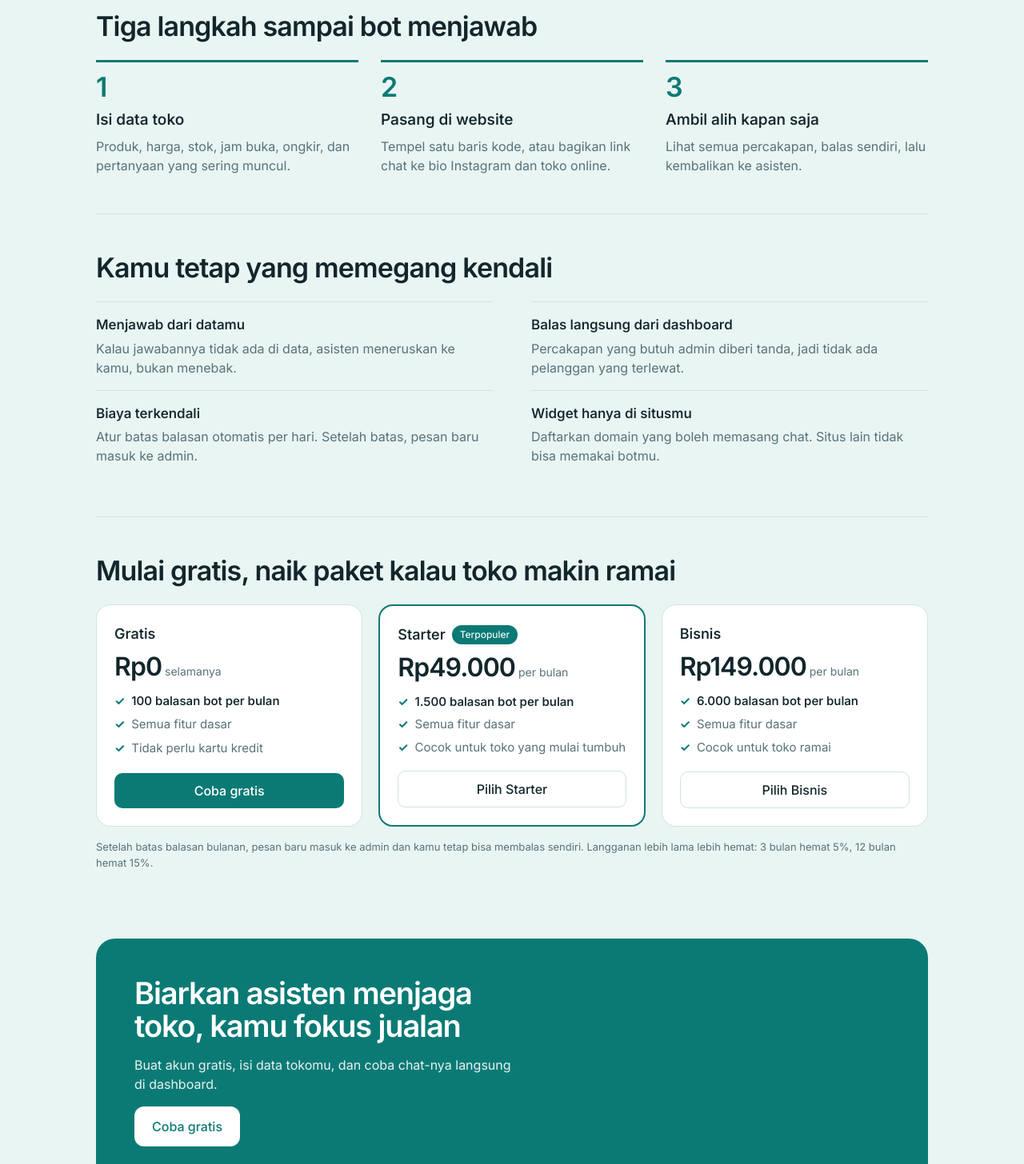
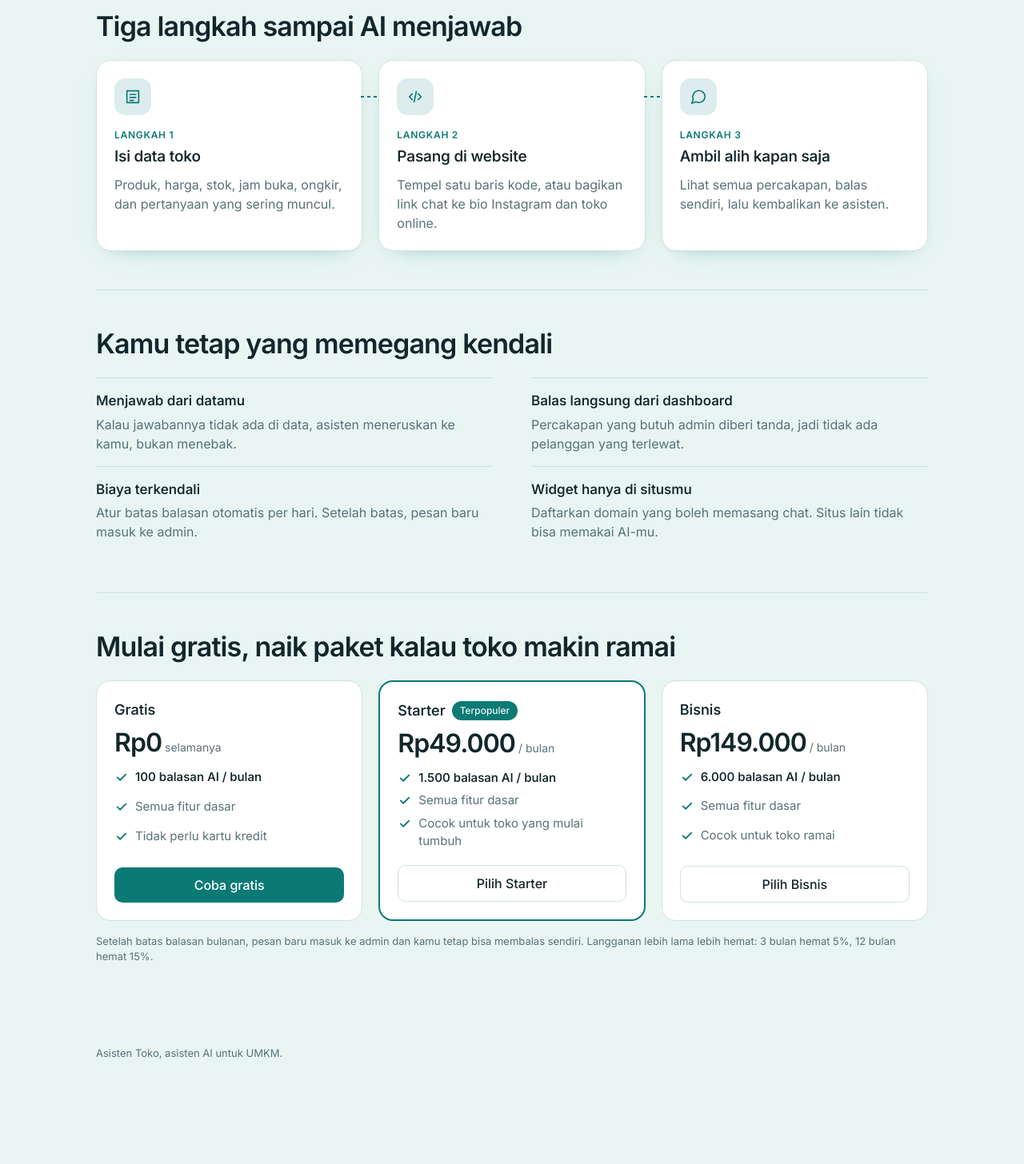
Before and after one commit to ekodororo-hash/chatbot, a Next.js app: page / in a window 1280 px wide. Shown: the part 700-2156 px from the top of the page at 80% size. After the commit the page ends 2055 px from the top, so only its background shows below. Built offline with nearby package versions, Linux system fonts and the light colour scheme; no server answers.

Commit message:
Add files via upload

```diff
--- a/app/globals.css
+++ b/app/globals.css
@@ -160,11 +160,13 @@ iframe.preview{width:100%;height:520px;border:1px solid var(--line);border-radiu
 @keyframes pop{from{opacity:0;transform:translateY(10px) scale(.97)}}
 .sec{padding:48px 0;border-top:1px solid var(--line)}
 .sec h2{font-size:clamp(24px,4vw,34px);letter-spacing:-.025em;line-height:1.1;margin:0 0 24px;font-weight:600}
-.flow{list-style:none;margin:0;padding:0;display:grid;gap:22px;counter-reset:s}
-@media (min-width:760px){.flow{grid-template-columns:repeat(3,1fr);gap:28px}}
-.flow li{counter-increment:s;border-top:3px solid var(--accent);padding-top:14px}
-.flow li::before{content:counter(s);display:block;font-size:34px;font-weight:600;color:var(--accent);line-height:1;margin-bottom:10px}
-.flow h3{font-size:19px;margin:0 0 6px}
+.flow{list-style:none;margin:0;padding:0;display:grid;gap:16px}
+@media (min-width:760px){.flow{grid-template-columns:repeat(3,1fr);gap:20px}}
+.flow li{position:relative;background:var(--panel);border:1px solid var(--line);border-radius:18px;padding:22px;display:flex;flex-direction:column;gap:4px;box-shadow:0 10px 30px -22px color-mix(in srgb,var(--accent) 70%,transparent)}
+@media (min-width:760px){.flow li:not(:last-child)::after{content:"";position:absolute;top:44px;right:-21px;width:22px;height:2px;background:repeating-linear-gradient(90deg,var(--accent) 0 4px,transparent 4px 8px);z-index:1}}
+.flow .ic{width:46px;height:46px;border-radius:14px;display:grid;place-items:center;background:color-mix(in srgb,var(--accent) 14%,var(--panel));color:var(--accent);margin-bottom:12px}
+.flow .n{font-size:12px;font-weight:600;letter-spacing:.06em;text-transform:uppercase;color:var(--accent)}
+.flow h3{font-size:19px;margin:0 0 4px;letter-spacing:-.01em}
 .flow p{margin:0;color:var(--mute)}
 .ctrl{display:grid;gap:0;margin:0}
 @media (min-width:760px){.ctrl{grid-template-columns:1fr 1fr;column-gap:48px}}
@@ -461,7 +463,8 @@ a.nav-i{text-decoration:none}
 .price-c .amt small{font-size:14px;font-weight:400;color:var(--mute);letter-spacing:0}
 .price-c .was{font-size:13px;color:var(--mute);margin-top:-6px}
 .price-c ul{list-style:none;margin:4px 0 8px;padding:0;display:grid;gap:6px;flex:1;color:var(--mute);font-size:15px}
-.price-c li::before{content:"\2713";color:var(--accent);font-weight:700;margin-right:8px}
+.price-c li{display:flex;align-items:flex-start;gap:8px}
+.price-c .ck{flex:none;color:var(--accent);margin-top:2px}
 .price-c li b{color:var(--ink);font-weight:550}
 .price-c .btn{width:100%}
 html{scroll-behavior:smooth}
--- a/app/page.js
+++ b/app/page.js
@@ -5,8 +5,10 @@ import settings from '@/lib/settings';
 // Harga dibaca dari pengaturan admin (/admin/paket), jadi halaman depan selalu sama dengan halaman Langganan.
 export const revalidate = 60;
 
+const Ic = ({ d }) => <svg viewBox="0 0 24 24" width="22" height="22" aria-hidden="true" fill="none" stroke="currentColor" strokeWidth="1.8" strokeLinecap="round" strokeLinejoin="round"><path d={d} /></svg>;
+const Check = () => <svg className="ck" viewBox="0 0 24 24" width="18" height="18" aria-hidden="true" fill="none" stroke="currentColor" strokeWidth="2.4" strokeLinecap="round" strokeLinejoin="round"><path d="m5 12.5 4.5 4.5L19 7.5" /></svg>;
 const rp = (n) => 'Rp' + Number(n).toLocaleString('id-ID');
-const chat = (n) => Number(n).toLocaleString('id-ID') + ' balasan bot per bulan';
+const chat = (n) => Number(n).toLocaleString('id-ID') + ' balasan AI / bulan';
 
 async function loadPlans() {
   try {
@@ -20,7 +22,7 @@ async function loadPlans() {
       { id: 'free', name: P.free.name, price: 'Rp0', per: 'selamanya', quota: chat(P.free.quota), pts: ['Semua fitur dasar', 'Tidak perlu kartu kredit'], cta: 'Coba gratis', feat: false },
       ...['starter', 'bisnis'].map((id) => ({
         id, name: P[id].name, promo: P[id].promo,
-        price: rp(plans.priceFor(id, 1)), was: P[id].promo ? rp(plans.listPriceFor(id, 1)) : '', per: 'per bulan',
+        price: rp(plans.priceFor(id, 1)), was: P[id].promo ? rp(plans.listPriceFor(id, 1)) : '', per: '/ bulan',
         quota: chat(P[id].quota), pts: ['Semua fitur dasar', id === 'bisnis' ? 'Cocok untuk toko ramai' : 'Cocok untuk toko yang mulai tumbuh'],
         cta: 'Pilih ' + P[id].name, feat: id === 'starter'
       }))
@@ -53,7 +55,7 @@ export default async function Beranda() {
       <main className="land">
         <section className="hero">
           <div>
-            <h1>Chatbot yang menjawab pelangganmu saat kamu sibuk</h1>
+            <h1>Asisten AI yang menjawab pelangganmu saat kamu sibuk</h1>
             <p className="lead">Isi produk, stok, dan FAQ tokomu sekali. Asisten menjawab dari data itu, dan menyerahkan ke kamu kalau ada yang tidak diketahui.</p>
             <div className="row">
               <Link className="btn lg" href="/login#daftar">Coba gratis</Link>
@@ -79,11 +81,11 @@ export default async function Beranda() {
         </section>
 
         <section className="sec" aria-labelledby="cara">
-          <h2 id="cara">Tiga langkah sampai bot menjawab</h2>
+          <h2 id="cara">Tiga langkah sampai AI menjawab</h2>
           <ol className="flow">
-            <li><h3>Isi data toko</h3><p>Produk, harga, stok, jam buka, ongkir, dan pertanyaan yang sering muncul.</p></li>
-            <li><h3>Pasang di website</h3><p>Tempel satu baris kode, atau bagikan link chat ke bio Instagram dan toko online.</p></li>
-            <li><h3>Ambil alih kapan saja</h3><p>Lihat semua percakapan, balas sendiri, lalu kembalikan ke asisten.</p></li>
+            <li><span className="ic"><Ic d="M4 4h16v16H4zM8 9h8M8 13h8M8 17h5" /></span><span className="n">Langkah 1</span><h3>Isi data toko</h3><p>Produk, harga, stok, jam buka, ongkir, dan pertanyaan yang sering muncul.</p></li>
+            <li><span className="ic"><Ic d="m8 8-4 4 4 4m8-8 4 4-4 4m-2.5-11-3 14" /></span><span className="n">Langkah 2</span><h3>Pasang di website</h3><p>Tempel satu baris kode, atau bagikan link chat ke bio Instagram dan toko online.</p></li>
+            <li><span className="ic"><Ic d="M21 11.5a8.4 8.4 0 0 1-12.3 7.4L3 21l1.9-5.7A8.4 8.4 0 1 1 21 11.5Z" /></span><span className="n">Langkah 3</span><h3>Ambil alih kapan saja</h3><p>Lihat semua percakapan, balas sendiri, lalu kembalikan ke asisten.</p></li>
           </ol>
         </section>
 
@@ -93,7 +95,7 @@ export default async function Beranda() {
             <div><dt>Menjawab dari datamu</dt><dd>Kalau jawabannya tidak ada di data, asisten meneruskan ke kamu, bukan menebak.</dd></div>
             <div><dt>Balas langsung dari dashboard</dt><dd>Percakapan yang butuh admin diberi tanda, jadi tidak ada pelanggan yang terlewat.</dd></div>
             <div><dt>Biaya terkendali</dt><dd>Atur batas balasan otomatis per hari. Setelah batas, pesan baru masuk ke admin.</dd></div>
-            <div><dt>Widget hanya di situsmu</dt><dd>Daftarkan domain yang boleh memasang chat. Situs lain tidak bisa memakai botmu.</dd></div>
+            <div><dt>Widget hanya di situsmu</dt><dd>Daftarkan domain yang boleh memasang chat. Situs lain tidak bisa memakai AI-mu.</dd></div>
           </dl>
         </section>
 
@@ -106,8 +108,8 @@ export default async function Beranda() {
                 <div className="amt">{p.price}<small>{' ' + p.per}</small></div>
                 {p.was ? <div className="was"><s>{p.was}</s></div> : null}
                 <ul>
-                  <li><b>{p.quota}</b></li>
-                  {p.pts.map((t) => <li key={t}>{t}</li>)}
+                  <li><Check /><b>{p.quota}</b></li>
+                  {p.pts.map((t) => <li key={t}><Check />{t}</li>)}
                 </ul>
                 <Link className={'btn' + (p.id === 'free' ? '' : ' ghost')} href="/login#daftar">{p.cta}</Link>
               </div>
@@ -116,14 +118,9 @@ export default async function Beranda() {
           <p className="hint">{'Setelah batas balasan bulanan, pesan baru masuk ke admin dan kamu tetap bisa membalas sendiri. ' + note}</p>
         </section>
 
-        <section className="cta">
-          <h2>Biarkan asisten menjaga toko, kamu fokus jualan</h2>
-          <p>Buat akun gratis, isi data tokomu, dan coba chat-nya langsung di dashboard.</p>
-          <Link className="btn inv lg" href="/login#daftar">Coba gratis</Link>
-        </section>
       </main>
 
-      <footer className="foot">Asisten Toko, chatbot untuk UMKM.</footer>
+      <footer className="foot">Asisten Toko, asisten AI untuk UMKM.</footer>
     </>
   );
 }
```
